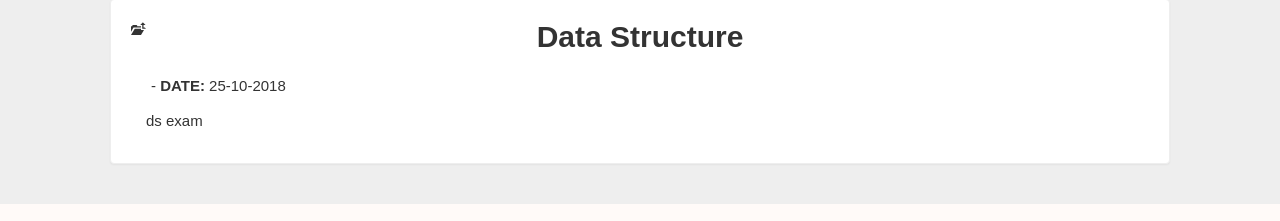
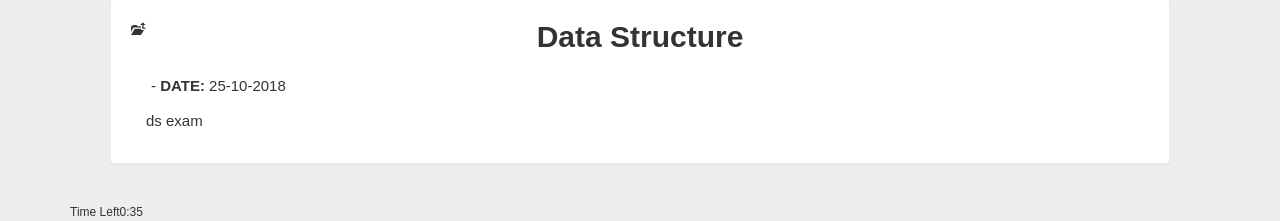
Before and after one commit to rohit290554/Online_test_system.github.io, a PHP site: page /account.php?q=1&fid=5bd1a1a3c5e5b in a window 1280 px wide. Shown: the part 727-948 px from the top of the page. Run offline with PHP 8.4, Linux system fonts and the light colour scheme; the visitor is signed in with stand-in values (Sample User, id 1); data comes from the database, SQL or seed files in the repository; data that the repository does not hold is empty.

Commit message:
Update account.php

```diff
--- a/account.php
+++ b/account.php
@@ -145,7 +145,7 @@ echo '<div class="panel"<a title="Back to Archive" href="update.php?q1=2"><b><sp
     if (remainingSeconds < 10) {
         remainingSeconds = "0" + remainingSeconds;
     }
-    document.getElementById('countdown').innerHTML ="Time Left :" minutes + ":" +    remainingSeconds;
+    document.getElementById('countdown').innerHTML ="Time Left" + minutes + ":" +    remainingSeconds;
     if (seconds == 0) {
         clearInterval(countdownTimer);
         document.getElementById('countdown').innerHTML = "Test time is over !";
```
